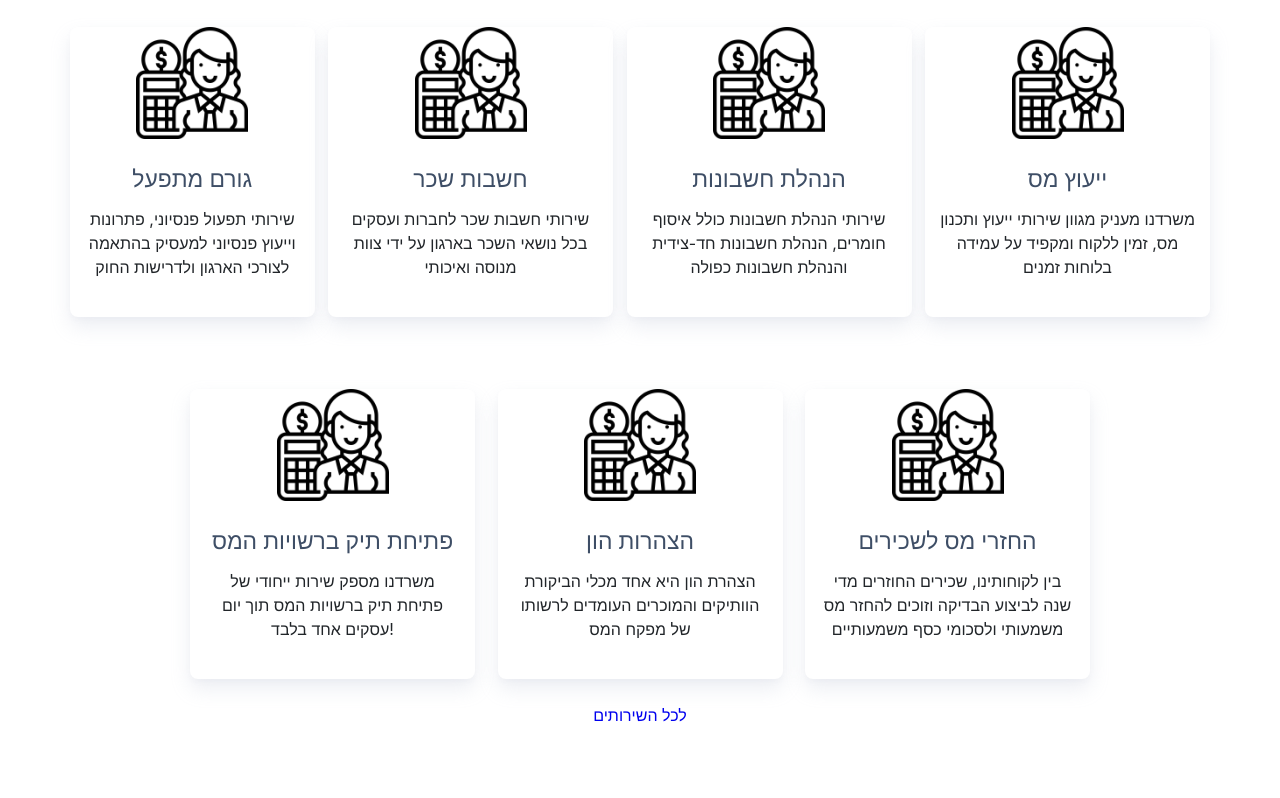
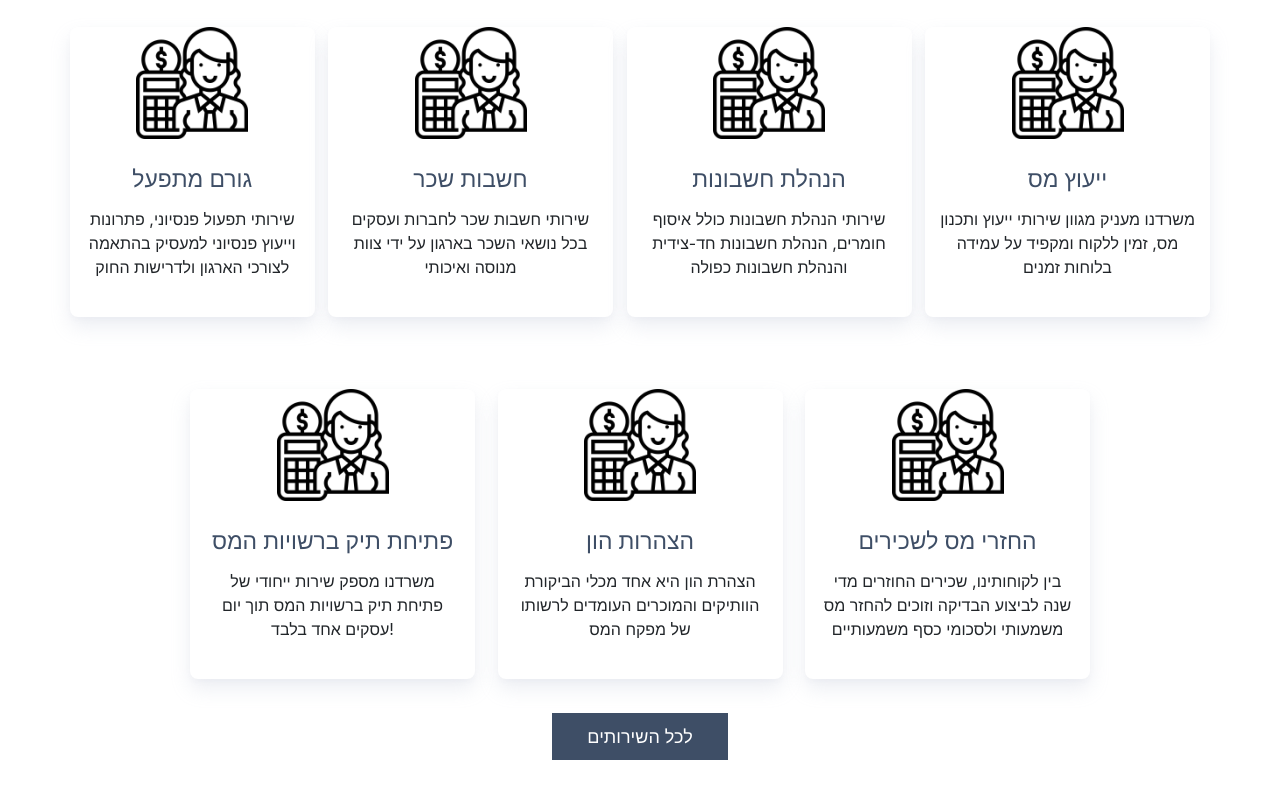
Before and after one commit to idanbe11/cpa, a plain HTML site: page index.html in a window 1280 px wide. Shown: the part 786-1584 px from the top of the page. Drawn offline with nearby package versions, Linux system fonts and the light colour scheme.

Commit message:
Update main.css

```diff
--- a/css/main.css
+++ b/css/main.css
@@ -25,7 +25,7 @@ body {
     position: relative;
     width: 100%;
     min-height: 1px;
-    font-size: 0.99vw;
+    font-size: 0.94vw;
     float: right;
 }
 .navbar-nav li a:hover {
@@ -356,3 +356,46 @@ a:-webkit-any-link {
     flex: 0 0 50%;
     max-width: 50%;
 }}
+
+
+
+
+
+
+
+
+
+
+
+
+.more {
+  margin: 10px 0;
+}
+.more a i {
+  display: inline-block;
+  margin-right: 15px;
+}
+
+.more a {
+  display: inline-block;
+  padding: 10px 35px;
+  color: #FFF;
+  font-size: 18px;
+  font-weight: 300;
+  background: #3e4e66;
+}
+
+.hvr-shrink {
+  display: inline-block;
+  vertical-align: middle;
+  -webkit-transform: translateZ(0);
+  transform: translateZ(0);
+  box-shadow: 0 0 1px rgb(0 0 0 / 0%);
+  -webkit-backface-visibility: hidden;
+  backface-visibility: hidden;
+  -moz-osx-font-smoothing: grayscale;
+  -webkit-transition-duration: .3s;
+  transition-duration: .3s;
+  -webkit-transition-property: transform;
+  transition-property: transform;
+}
```
